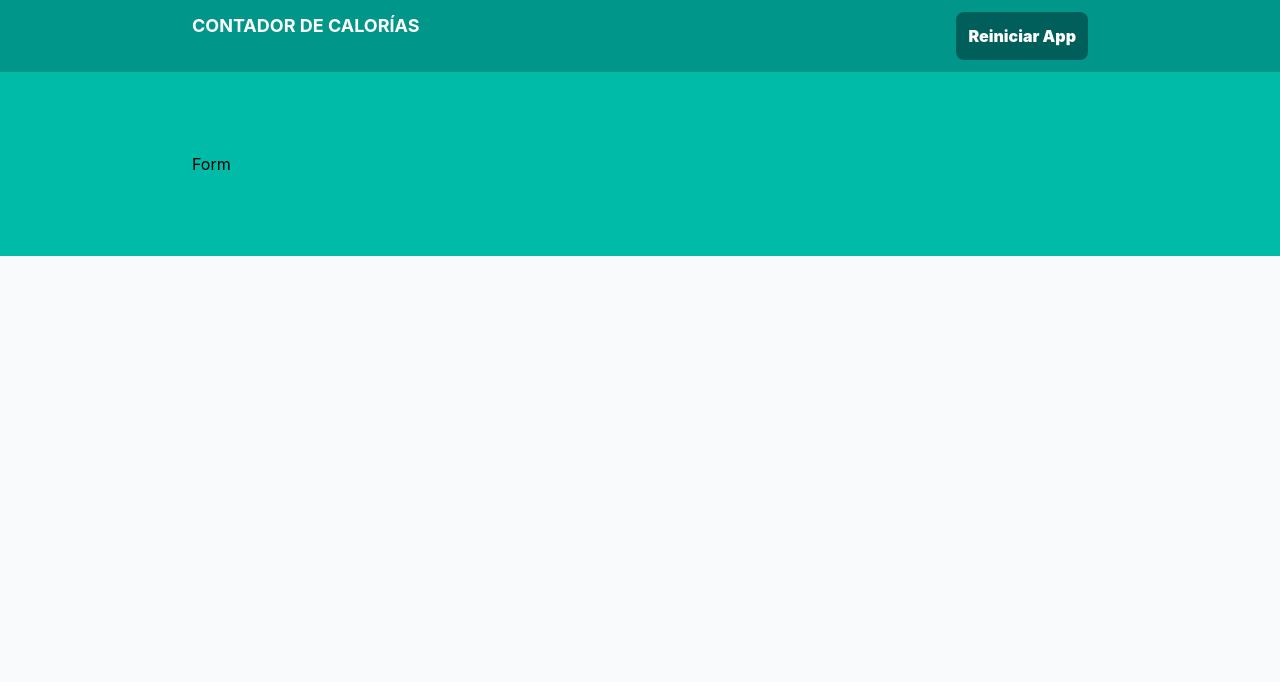
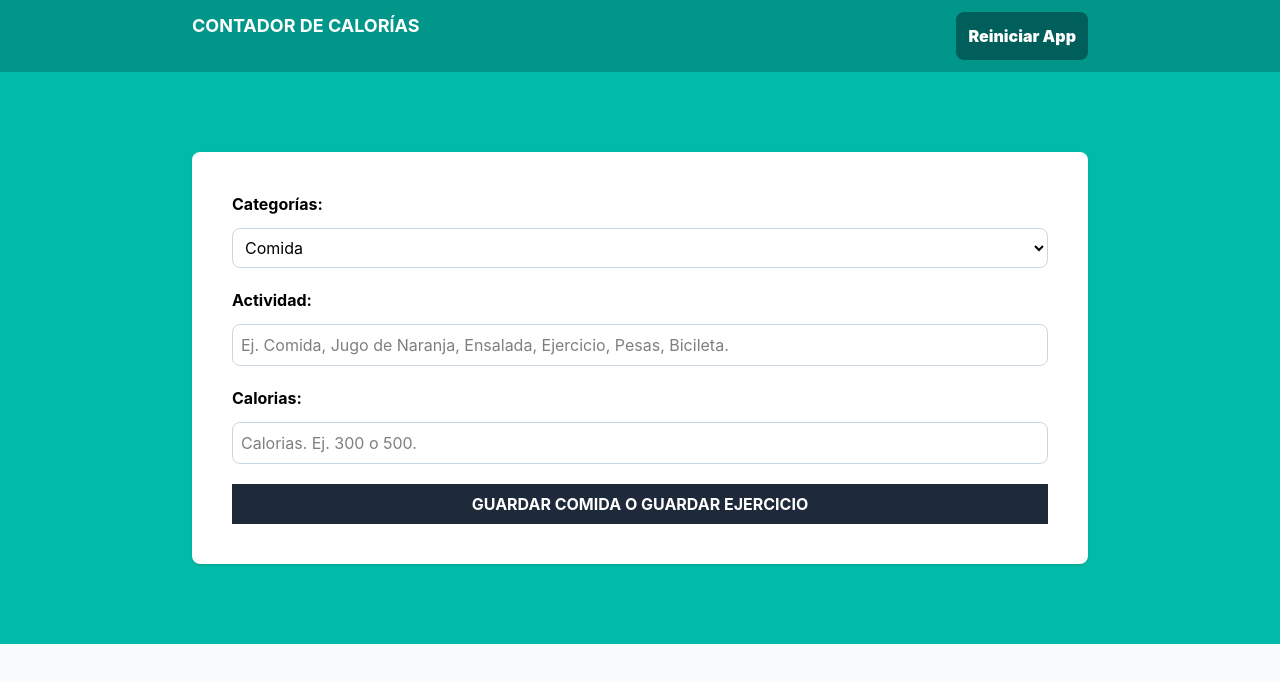
Before and after one commit to agubanchi/calorie-tracker, a React (Vite) app: page / in a window 1280 px wide. Shown: the top 682 px of the page. Built offline with nearby package versions, Linux system fonts and the light colour scheme.

Commit message:
Agregando formulario de entrada de datos

```diff
--- a/src/components/Form.tsx
+++ b/src/components/Form.tsx
@@ -1,6 +1,42 @@
-
+import { categories } from "../data/categories"
 export default function Form() {
   return (
-    <div>Form</div>
+   <form className="space-y-5 bg-white shadow p-10 rounded-lg">
+    <div className=" grid grid-cols-1 gap-3">
+<label htmlFor="category" className="font-bold">Categorías:</label>
+<select className="border border-slate-300 p-2 rounded-lg w-full bg-white" name="" id="category">
+    {categories.map(category => (
+        <option value={category.id} key={category.id}>
+            {category.name}
+        </option>
+    ))}
+</select>
+    </div>
+    <div className=" grid grid-cols-1 gap-3">
+    <label htmlFor="activity" className="font-bold">Actividad:</label>
+    <input
+    type="text"
+    name=""
+    id="activity"
+    className="border border-slate-300 p-2 rounded-lg"
+    placeholder="Ej. Comida, Jugo de Naranja, Ensalada, Ejercicio, Pesas, Bicileta."
+    />
+    </div>
+    <div className=" grid grid-cols-1 gap-3">
+    <label htmlFor="calories" className="font-bold">Calorias:</label>
+    <input
+    type="number"
+    name=""
+    id="calories"
+    className="border border-slate-300 p-2 rounded-lg"
+    placeholder="Calorias. Ej. 300 o 500."
+    />
+    </div>
+    <input type="submit"
+    className="bg-gray-800 hover:bg-gray-900 p-2 w-full font-bold text-white uppercase"
+    value="Guardar Comida o Guardar Ejercicio"
+    />
+
+   </form>
   )
 }
--- /dev/null
+++ b/src/data/categories.ts
@@ -0,0 +1,6 @@
+import type { Category } from "../types"
+
+export const categories:Category[] = [
+    { id: 1, name: 'Comida'},
+    { id: 2, name: 'Ejercicio'}
+  ]
--- /dev/null
+++ b/src/types/index.ts
@@ -0,0 +1,4 @@
+export type Category ={
+    id:number,
+    name:string
+}
```
